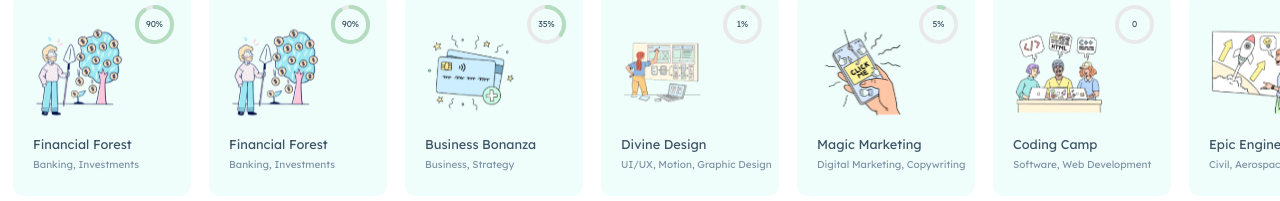
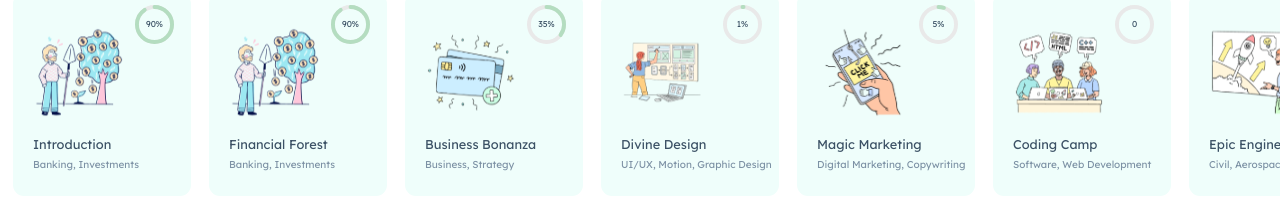
Before and after one commit to ecf123/ecf-fe-prototype, a React (Create React App) app: page / in a window 1280 px wide. Shown: the part 303-504 px from the top of the page. Built offline with nearby package versions, Linux system fonts and the light colour scheme; no server answers; sample sign-in values are in the browser's storage.

Commit message:
FIx tests

```diff
--- a/src/assets/data/dummyPathwayData.js
+++ b/src/assets/data/dummyPathwayData.js
@@ -8,8 +8,8 @@ import epicEngineering from "../images/epic-engineering.svg";
 const cardData = [
   {
     id: 0,
-    header: "Financial Forest",
-    subHeading: "Commercial Banking with Barclays",
+    header: "Introduction",
+    subHeading: "A Quick Intro",
     courseIntroContent:
       "You will learn Ut morbi iaculis mauris vitae. Pellentesque aliquet neque ipsum pulvinar ut interdum. Turpis lobortis fames tellus vitae. Ipsum elit nibh dignissim quisque. Ut turpis nullam nisi, sodales vitae tellus arcu sagittis faucibus. Ut gravida vestibulum augue scelerisque tellus purus morbi duis diam. Nisl in non vitae senectus turpis enim.",
     topics: "Banking, Investments",
```
